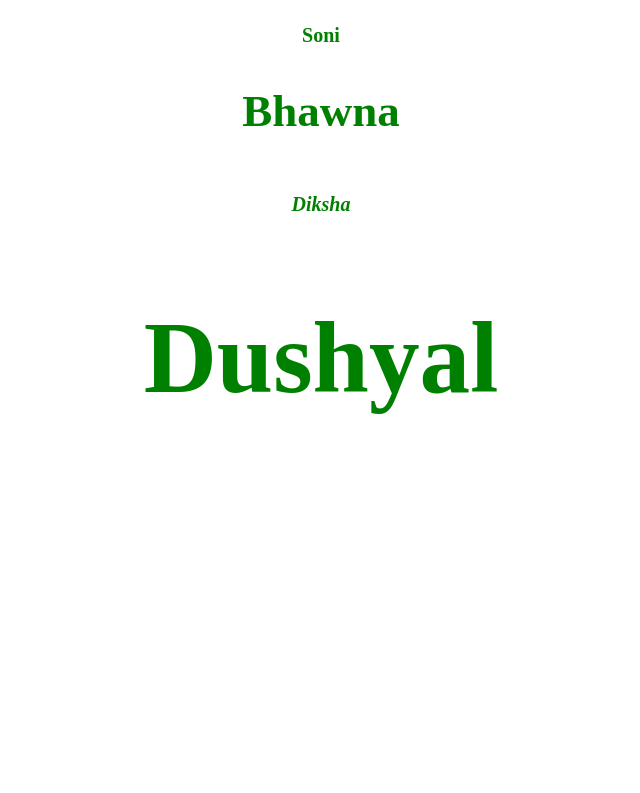
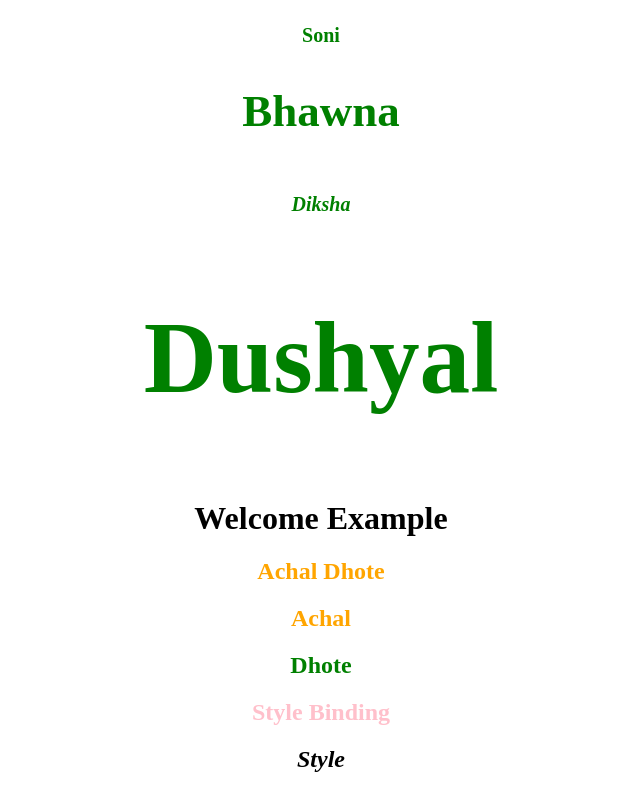
Before and after one commit to Achaldhote02/LearningProject, an Angular app: page / in a window 1280 px wide. Shown: the part 565-1358 px from the top of the page, without its empty margins (319-959 px from the left). Before the commit the page ends 1065 px from the top, so only its background shows below. Built offline with nearby package versions, Linux system fonts and the light colour scheme.

Commit message:
add a styleexample component

```diff
--- a/src/app/app.component.html
+++ b/src/app/app.component.html
@@ -15,6 +15,8 @@
   <app-class>
 
   </app-class>
+  <app-styleexample>
+  </app-styleexample>
 
 
 </div>
--- a/src/app/app.module.ts
+++ b/src/app/app.module.ts
@@ -6,6 +6,7 @@ import { HelloComponent } from './hello/hello.component';
 import { InterpolationComponent } from './interpolation/interpolation.component';
 import { PropertyComponent } from './property/property.component';
 import { ClassComponent } from './class/class.component';
+import { StyleexampleComponent } from './styleexample/styleexample.component';
 
 @NgModule({
   declarations: [
@@ -13,7 +14,8 @@ import { ClassComponent } from './class/class.component';
     HelloComponent,
     InterpolationComponent,
     PropertyComponent,
-    ClassComponent
+    ClassComponent,
+    StyleexampleComponent
   ],
   imports: [
     BrowserModule
--- /dev/null
+++ b/src/app/styleexample/styleexample.component.html
@@ -0,0 +1 @@
+<p>styleexample works!</p>
--- /dev/null
+++ b/src/app/styleexample/styleexample.component.ts
@@ -0,0 +1,29 @@
+import { Component, OnInit } from '@angular/core';
+
+@Component({
+  selector: 'app-styleexample',
+  template: `
+    <h1>Welcome {{ name }}</h1>
+
+    <h2 [style.color]="'orange'">Achal Dhote</h2>
+    <h2 [style.color]="'orange'">Achal</h2>
+    <h2 [style.color]="hasError ? 'red' : 'green'">Dhote</h2>
+    <h2 [style.color]="highLighter">Style Binding</h2>
+    <h2 [ngStyle]="titlestyle">Style</h2>
+  `,
+  styles: [],
+})
+export class StyleexampleComponent implements OnInit {
+  public name = 'Example';
+  public hasError = false;
+  public isSpecial = true;
+  public highLighter = 'Pink';
+  public titlestyle = {
+    color: 'black',
+    fontStyle: 'italic',
+  };
+
+  constructor() {}
+
+  ngOnInit(): void {}
+}
```
Also changed, not shown: src/app/styleexample/styleexample.component.css (added), 1 other file (tests, documents, lock files or other folders).
